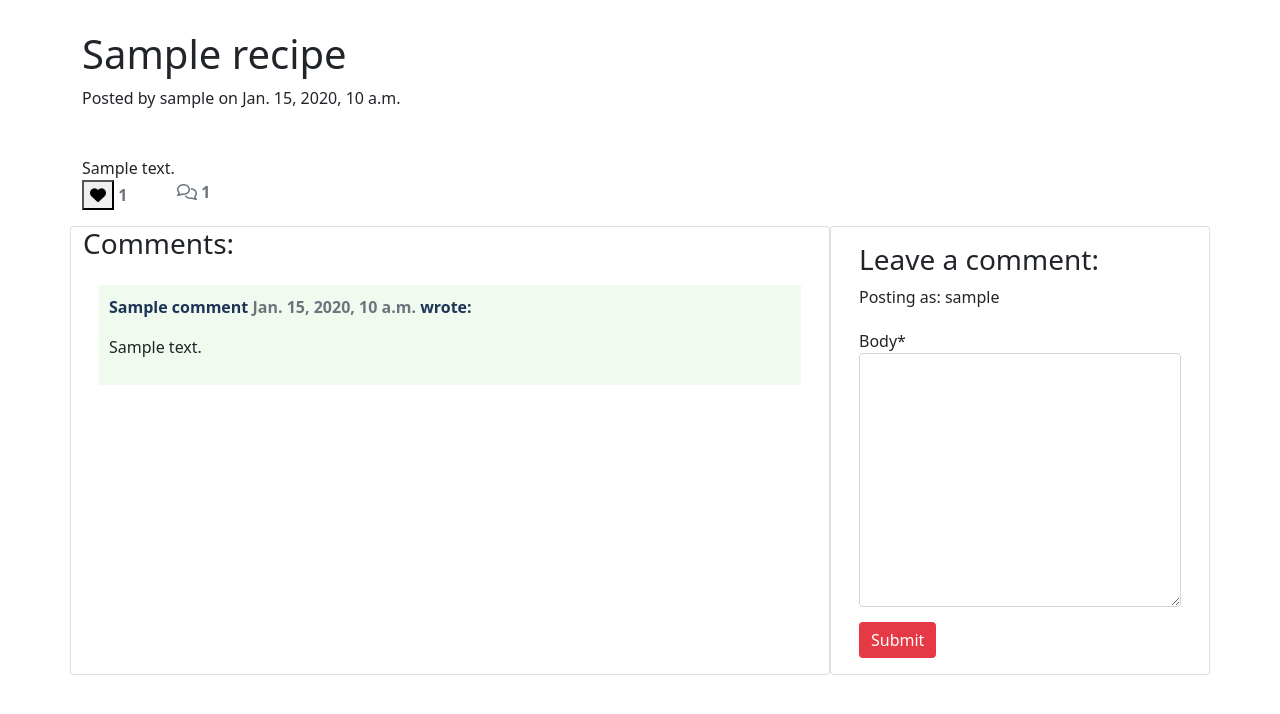
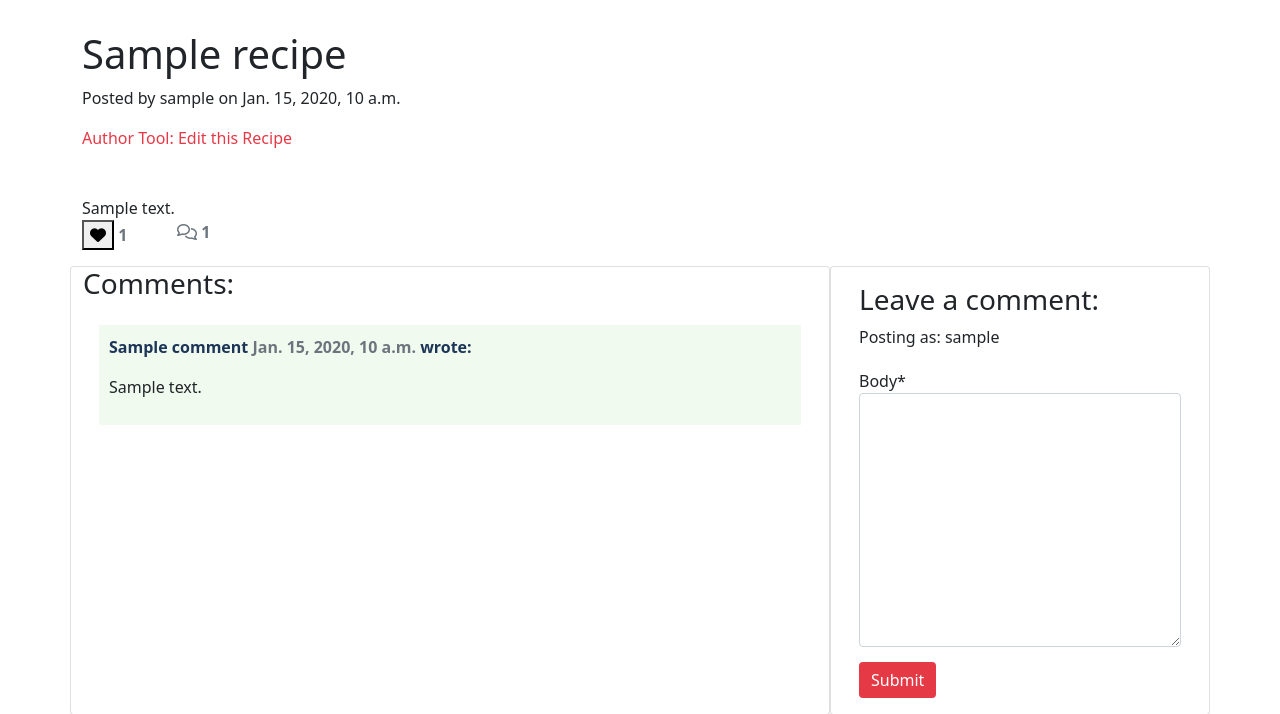
Before and after one commit to robindavidgames/ci-project04, a Django app: page /sample/ in a window 1280 px wide. Shown: the part 56-770 px from the top of the page. Run offline with Django 3.2, Linux system fonts and the light colour scheme; a user stored in the database is signed in; tables that the repository leaves empty hold one stand-in row (values such as "Sample post"); some libraries are stand-ins or nearby versions.

Commit message:
Add link to edit recipe on recipe page.

```diff
--- a/templates/recipe_detail.html
+++ b/templates/recipe_detail.html
@@ -11,14 +11,22 @@
         <article class="blog-post">
             <!-- Post title. -->
             <h1 class="blog-post-title">{{ recipe.title }}</h1>
+
             <!-- Post details. -->
             <p class="blog-post-meta">Posted by {{ recipe.author }} on {{ recipe.created_on }}</p>
+
+            <!-- Allow the user to edit recipe, if they are the author -->
+            {% if user == recipe.author %}
+            <p class="blog-post-meta"><a href="{% url 'recipe_post' %}">Author Tool: Edit this Recipe</a></p>
+            {% endif %}
+
             <!-- Image, depending on if one is uploaded. -->
             {% if "placeholder" in recipe.featured_image.url %}
             <img src="https://res.cloudinary.com/robincloud/image/upload/v1655464161/placeholder_tlebqt.png" class="recipe-page-image">
             {% else %}
             <img src=" {{ recipe.featured_image.url }}" class="recipe-page-image">
             {% endif %}
+
             <!-- Content of the recipe. -->
             {{ recipe.content | safe }}
             <div class="row">
```
